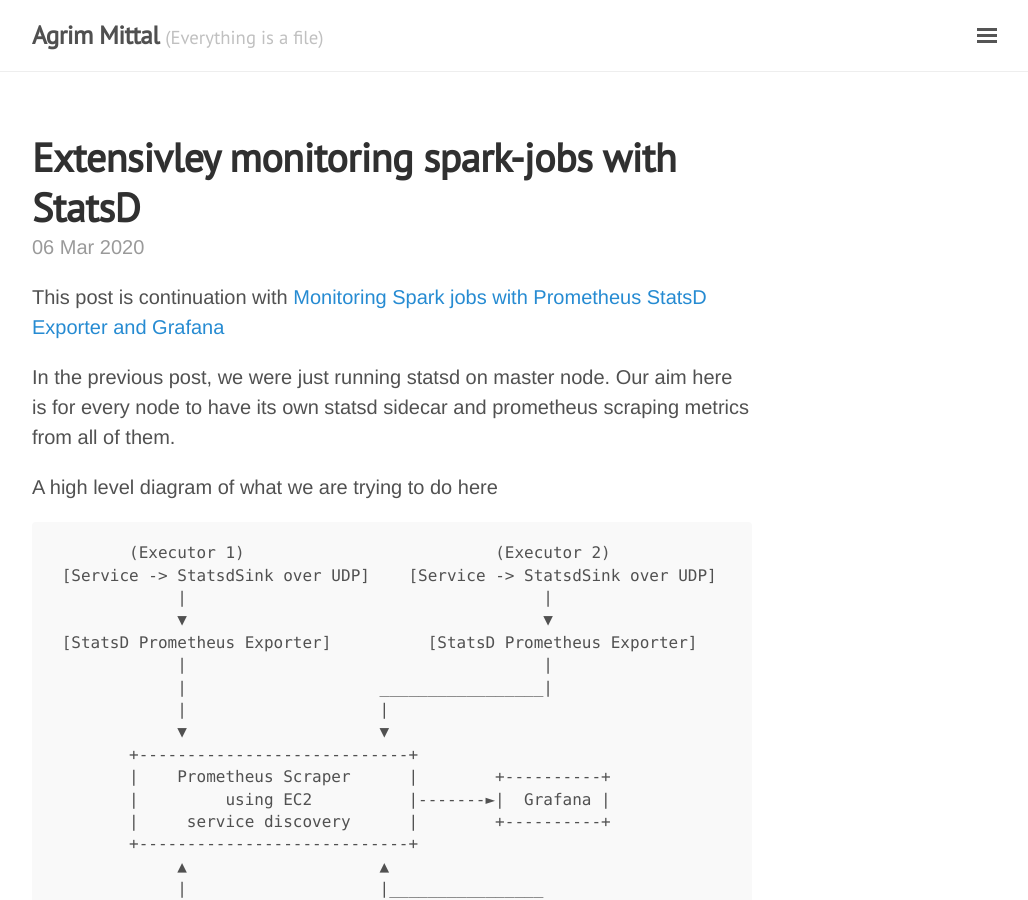
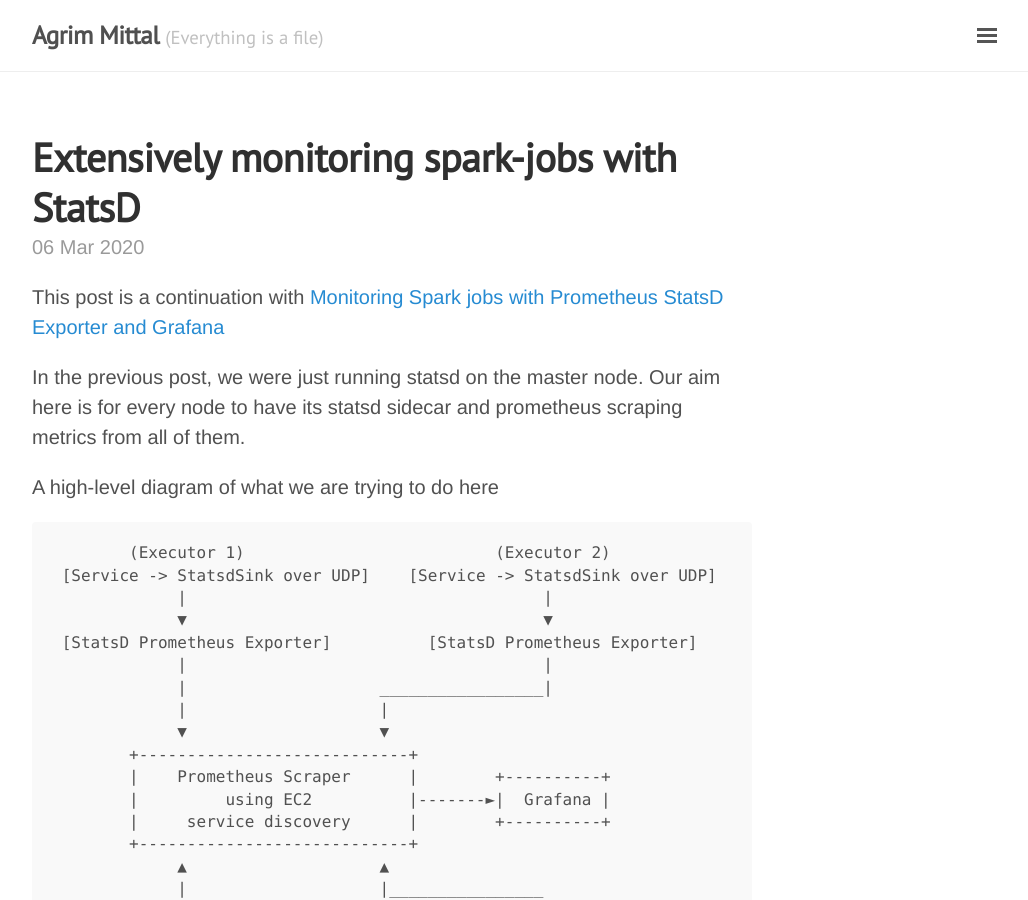
Before and after one commit to agrim123/agrim123.github.io, a Jekyll site: the page built from _posts/2020-03-06-statsd-daemon.md, in a window 1280 px wide and 900 px high. Shown: the whole window, without its empty margins (248-1276 px from the left). Built offline with Jekyll 4.4.1, drawn with Linux system fonts in a browser that asks for light colours; nearby versions of some CDN libraries; comment, search, counter and statistics services are not loaded; some of the changed text lies outside the part shown.

Commit message:
(typo) Fix spelling

````diff
--- a/_posts/2020-03-06-statsd-daemon.md
+++ b/_posts/2020-03-06-statsd-daemon.md
@@ -1,6 +1,6 @@
 ---
 layout: post
-title: Extensivley monitoring spark-jobs with StatsD
+title: Extensively monitoring spark-jobs with StatsD
 comments: true
 categories:
 - spark
@@ -9,11 +9,11 @@
 - statsd
 ---
 
-This post is continuation with [Monitoring Spark jobs with Prometheus StatsD Exporter and Grafana](/spark/monitoring/prometheus/statsd/2019/12/11/spark-statsd-prometheus-grafana/)
+This post is a continuation with [Monitoring Spark jobs with Prometheus StatsD Exporter and Grafana](/spark/monitoring/prometheus/statsd/2019/12/11/spark-statsd-prometheus-grafana/)
 
-In the previous post, we were just running statsd on master node. Our aim here is for every node to have its own statsd sidecar and prometheus scraping metrics from all of them.
+In the previous post, we were just running statsd on the master node. Our aim here is for every node to have its statsd sidecar and prometheus scraping metrics from all of them.
 
-A high level diagram of what we are trying to do here
+A high-level diagram of what we are trying to do here
 
 ```bash
         (Executor 1)                          (Executor 2)
@@ -81,7 +81,7 @@
         target_label: instance
 ```
 
-## EC2 tag based discovery
+## EC2 tag-based discovery
 
 EC2 SD configurations allow retrieving scrape targets from AWS EC2 instances.
 
````
